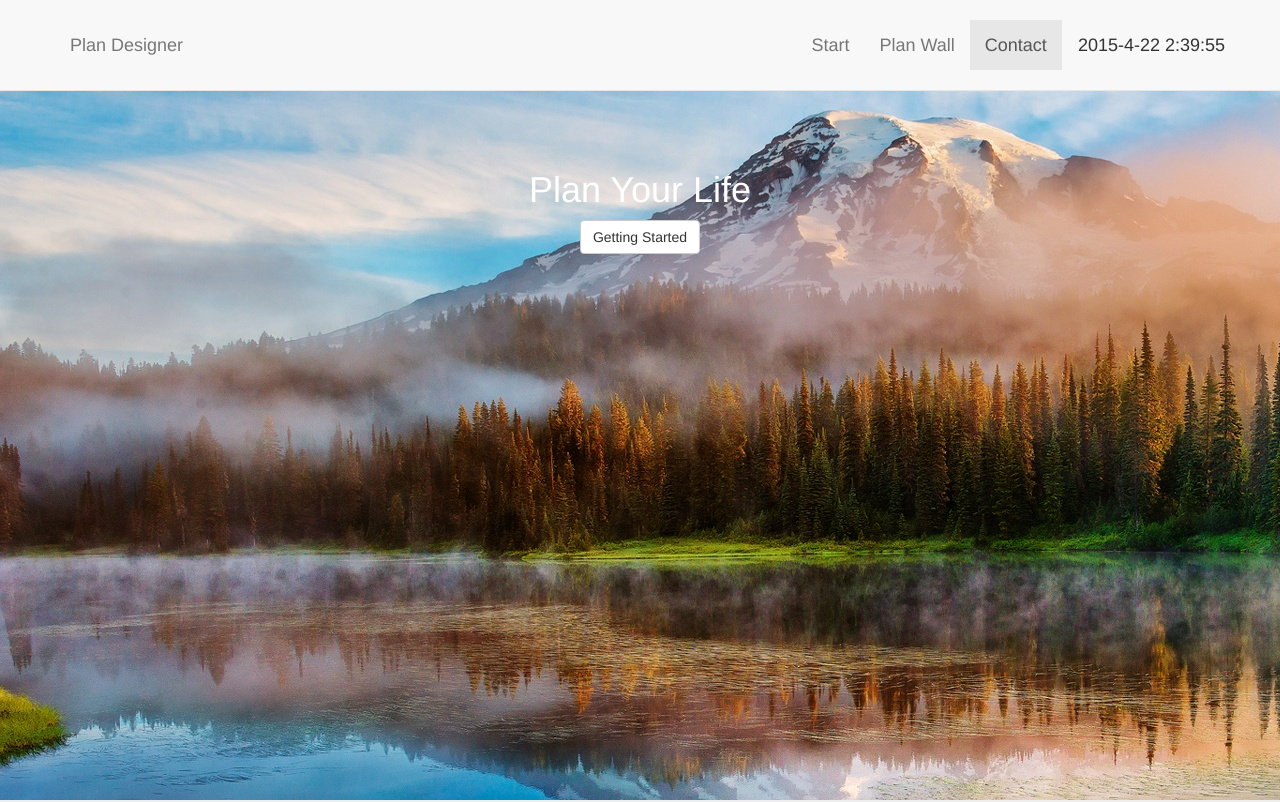
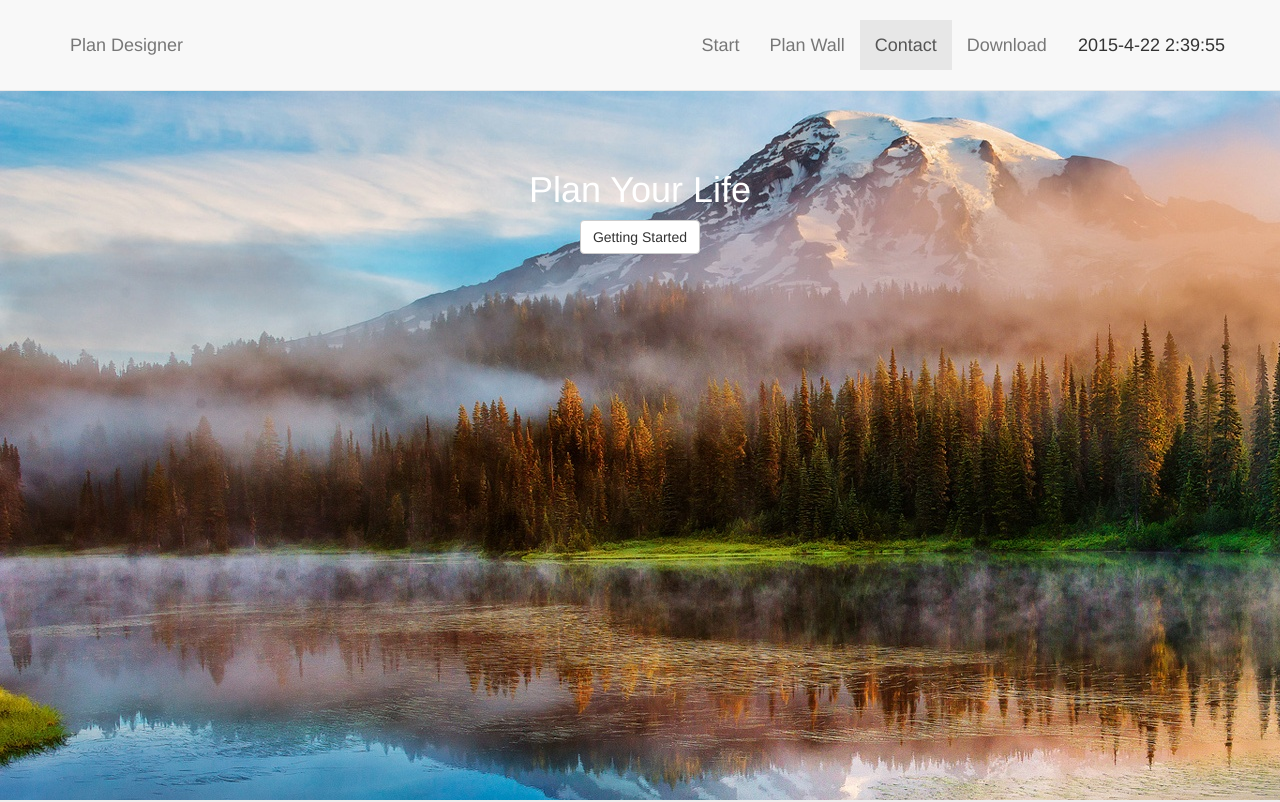
Before and after one commit to qianjiahao/PlanDesigner, a website: page plandesigner/public/index.html in a window 1280 px wide. Shown: the top 802 px of the page. Drawn offline with nearby package versions, Linux system fonts and the light colour scheme.

Commit message:
add Download link

```diff
--- a/plandesigner/public/index.html
+++ b/plandesigner/public/index.html
@@ -77,6 +77,10 @@
                     <li>
                         <a class="page-scroll" href="#contact">Contact</a>
                     </li>
+                    <li>
+                        <a class="page-scroll" href="../../github/index.html">Download</a>
+                    </li>
+
                     <li>
                         <span ng-bind="datetime" style="line-height: 50px;margin-left: 16px;"></span>
                     </li>
```
